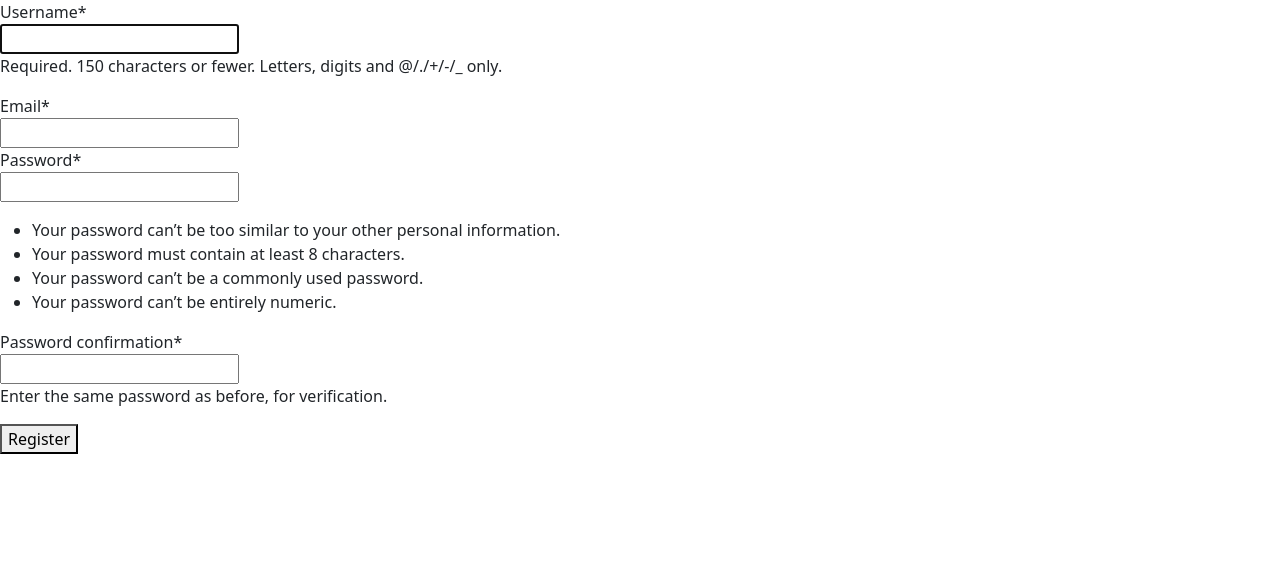
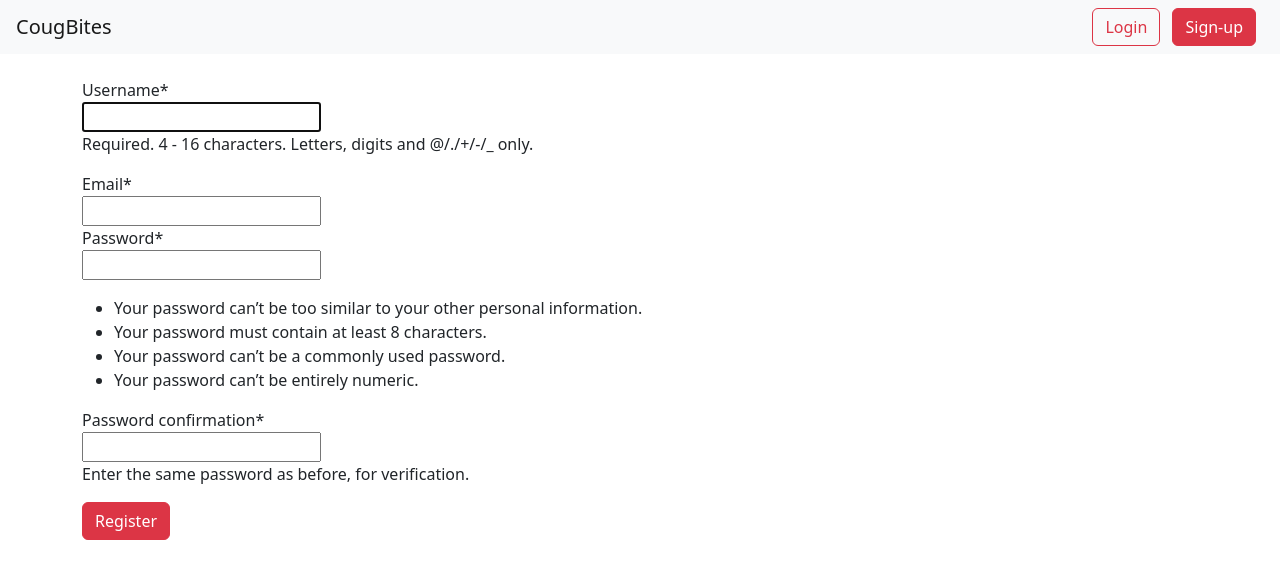
Before and after one commit to Benk01/CougBites-Project, a Django app: page /register/ in a window 1280 px wide. Shown: the top 579 px of the page. Run offline with Django 4.2, Linux system fonts and the light colour scheme; some libraries are stand-ins or nearby versions.

Commit message:
Added register and login pages

```diff
--- a/CougBites/CougBites/settings.py
+++ b/CougBites/CougBites/settings.py
@@ -38,7 +38,7 @@ INSTALLED_APPS = [
     'django.contrib.messages',
     'django.contrib.staticfiles',
     'core.apps.CoreConfig',
-    'crispy_forms'
+    'crispy_forms',
 ]
 
 MIDDLEWARE = [
@@ -128,4 +128,6 @@ STATIC_URL = 'static/'
 
 DEFAULT_AUTO_FIELD = 'django.db.models.BigAutoField'
 
-CRISPY_TEMPLATE_PACKAGE="bootstrap5"
+CRISPY_TEMPLATE_PACK= 'bootstrap'
+
+LOGIN_REDIRECT_URL ="/"
--- a/CougBites/CougBites/urls.py
+++ b/CougBites/CougBites/urls.py
@@ -14,10 +14,12 @@ Including another URLconf
     2. Add a URL to urlpatterns:  path('blog/', include('blog.urls'))
 """
 from django.contrib import admin
-from django.urls import path
+from django.urls import path, include
 from core import views as v
 
 urlpatterns = [
     path('admin/', admin.site.urls),
     path("register/", v.register, name="register"),
+    path('', v.index, name='index'),
+    path('', include("django.contrib.auth.urls"))
 ]
--- a/CougBites/core/forms.py
+++ b/CougBites/core/forms.py
@@ -5,6 +5,7 @@ from django import forms
 
 class RegisterForm(UserCreationForm):
     email = forms.EmailField()
+    username = forms.CharField(max_length=16, min_length=4, help_text="Required. 4 - 16 characters. Letters, digits and @/./+/-/_ only.")
 
     class Meta:
         model = User
--- /dev/null
+++ b/CougBites/core/scss/main.scss
@@ -0,0 +1,5 @@
+$primary: #d93eba;
+$body-bg: #fff;
+$secondary: #8300d9;
+
+@import "bootstrap";
--- a/CougBites/core/templates/base.html
+++ b/CougBites/core/templates/base.html
@@ -1,19 +1,47 @@
-<!doctype html>
-<html>
-<head>
+<!DOCTYPE html>
+
+<html lang="en">
+  <head>
+    <meta charset="utf-8"/>
+    <meta http-equiv="X-UA-Compatible" content="IE=edge" />
+    <meta name="viewport" content="width=device-width, initial-scale=1"/>
+    <!-- The above 3 meta tags *must* come first in the head; any other head content must come *after* these tags -->
     <title>{% block title %}CougBites{% endblock %}</title>
-    <meta charset="utf-8">
-    <meta name="viewport" content="width=device-width, initial-scale=1">
+
+    <!-- Bootstrap -->
     <link href="https://cdn.jsdelivr.net/npm/bootstrap@5.2.0-beta1/dist/css/bootstrap.min.css" rel="stylesheet" integrity="sha384-0evHe/X+R7YkIZDRvuzKMRqM+OrBnVFBL6DOitfPri4tjfHxaWutUpFmBp4vmVor" crossorigin="anonymous">
-</head>
 
-<body>
-    <div id="content", name="content">
+
+
+  </head>
+  <body>
+    <nav class="navbar bg-light navbar-fixed-top">
+
+        <a href="/" class="navbar-brand mb-0 ms-3 h1 ">
+            CougBites
+        </a>
+
+        <div class="col-md-3 text-end">
+            {% if user.is_authenticated %}
+                <svg xmlns="http://www.w3.org/2000/svg" width="30" height="30" fill="currentColor" class="bi bi-person-circle me-3" viewBox="0 0 16 16">
+                    <path d="M11 6a3 3 0 1 1-6 0 3 3 0 0 1 6 0z"/>
+                    <path fill-rule="evenodd" d="M0 8a8 8 0 1 1 16 0A8 8 0 0 1 0 8zm8-7a7 7 0 0 0-5.468 11.37C3.242 11.226 4.805 10 8 10s4.757 1.225 5.468 2.37A7 7 0 0 0 8 1z"/>
+                </svg>
+            {% else %}
+            <a class="btn btn-outline-danger me-2" href="/login" role="button">Login</a>
+            <a class="btn btn-danger me-4" href="/register" role="button">Sign-up</a>
+            {% endif %}
+
+          </div>
+    </nav>
+    <div class="container mt-4">
         {% block content %}
         {% endblock %}
     </div>
+
     <script src="https://cdn.jsdelivr.net/npm/bootstrap@5.2.0-beta1/dist/js/bootstrap.bundle.min.js" integrity="sha384-pprn3073KE6tl6bjs2QrFaJGz5/SUsLqktiwsUTF55Jfv3qYSDhgCecCxMW52nD2" crossorigin="anonymous"></script>
     <script src="https://cdn.jsdelivr.net/npm/@popperjs/core@2.11.5/dist/umd/popper.min.js" integrity="sha384-Xe+8cL9oJa6tN/veChSP7q+mnSPaj5Bcu9mPX5F5xIGE0DVittaqT5lorf0EI7Vk" crossorigin="anonymous"></script>
     <script src="https://cdn.jsdelivr.net/npm/bootstrap@5.2.0-beta1/dist/js/bootstrap.min.js" integrity="sha384-kjU+l4N0Yf4ZOJErLsIcvOU2qSb74wXpOhqTvwVx3OElZRweTnQ6d31fXEoRD1Jy" crossorigin="anonymous"></script>
+
 </body>
 </html>
--- a/CougBites/core/templates/register.html
+++ b/CougBites/core/templates/register.html
@@ -4,8 +4,9 @@
 {% load crispy_forms_tags %}
 
 {% block content %}
-    <form method="POST" class="form-group">
+    <form method="POST">
+        {% csrf_token %}
         {{form|crispy}}
-        <button type="submit" class="btn-success">Register</button>
+        <button type="submit" class="btn btn-danger">Register</button>
     </form>
 {% endblock %}
--- a/CougBites/core/views.py
+++ b/CougBites/core/views.py
@@ -14,3 +14,6 @@ def register(response):
     else:
         form = RegisterForm()
     return render(response, "register.html", {"form":form})
+
+def index(response):
+    return render(response, "base.html")
--- a/DBPopulate/ParseInsertTempData.py
+++ b/DBPopulate/ParseInsertTempData.py
@@ -4,7 +4,6 @@ import psycopg2
 import os
 from psycopg2 import Error
 
-from attr import attr, attributes
 
 def cleanStr4SQL(s):
     return s.replace("'","`").replace("\n"," ")
@@ -101,6 +100,6 @@ if __name__ == "__main__":
         print("couldn't connect")
     # read the JSON file
     # We assume that the Yelp data files are available in the current directory. If not, you should specify the path when you "open" the function.
-    insertUsers(connection)
-    insertLocations(connection)
+    #insertUsers(connection)
+    #insertLocations(connection)
     parseFoodData(connection)
```
Also changed, not shown: CougBites/core/models.py (+7 -8 lines), CougBites/core/templates/registration/login.html (added, +13 -0 lines), CougBites/Resources/favicon.ICO (added), CougBites/Resources/washington-state-cougars-2.svg (added), CougBites/core/migrations/0003_alter_fooditems_food_name.py (added), CougBites/core/migrations/0004_alter_fooditems_avg_rating.py (added), CougBites/core/migrations/0005_remove_foodavailability_availability.py (added).
